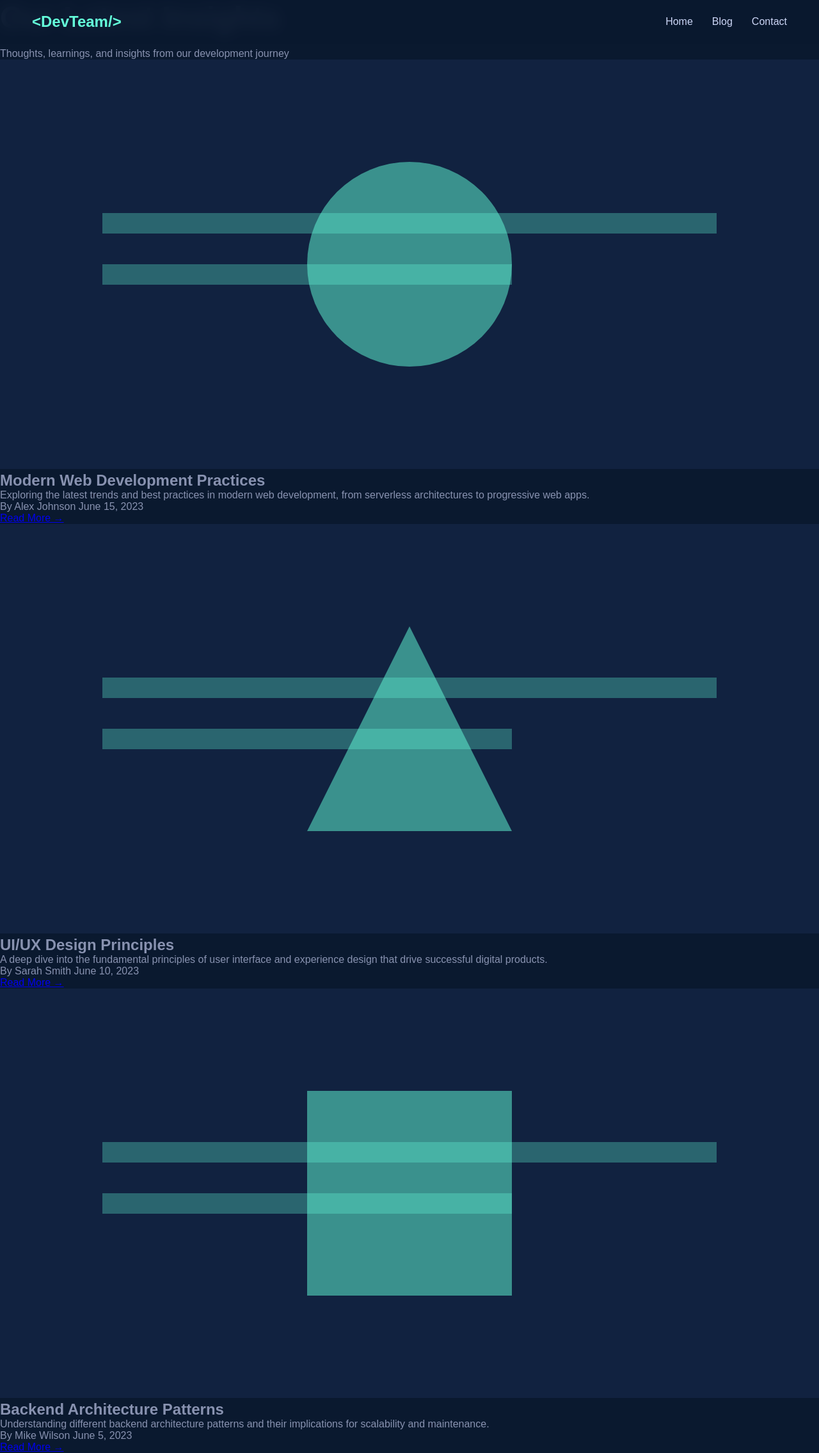
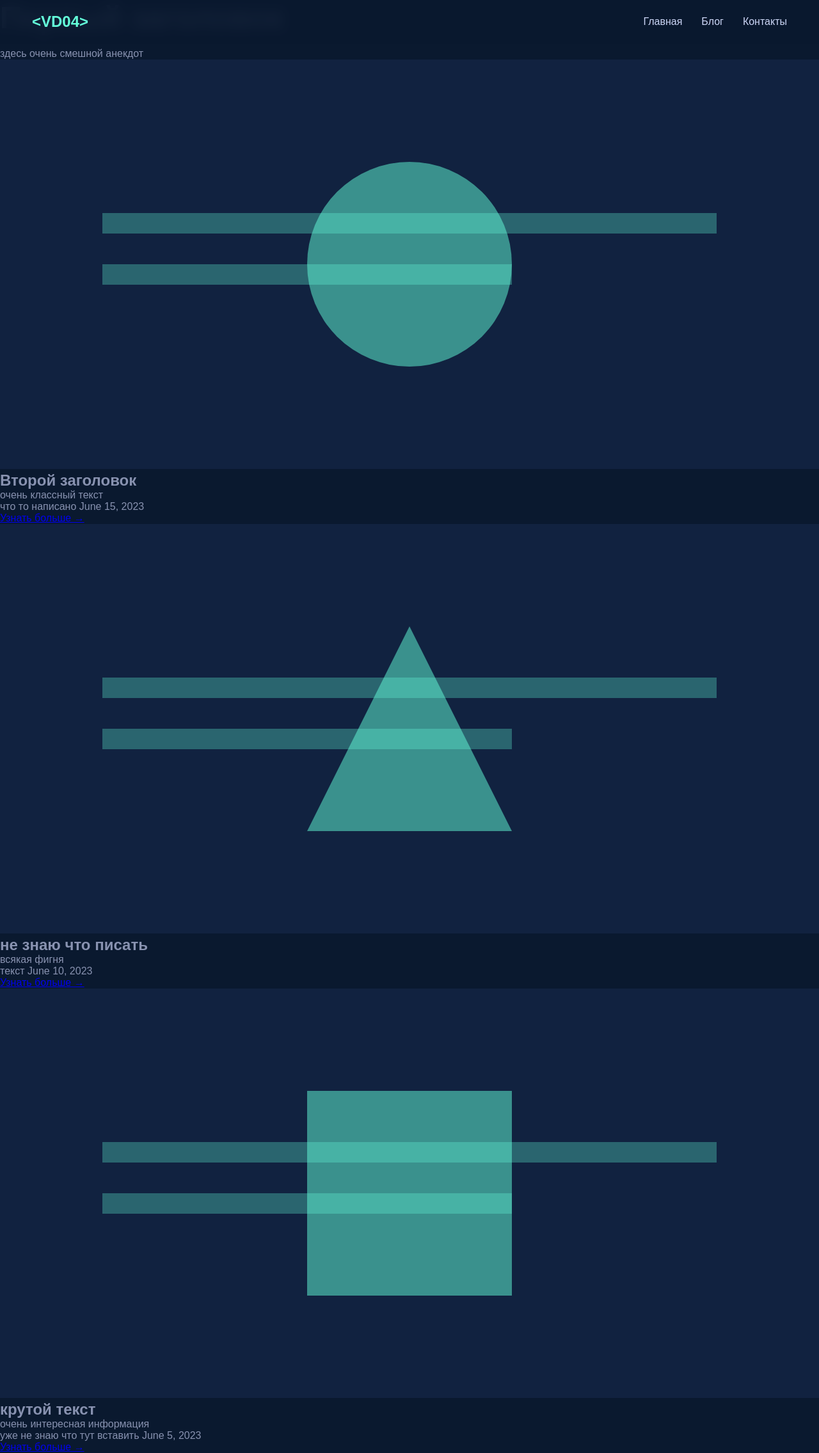
Before and after one commit to Jeff555max/VD_05_Flask_Jinja, a Flask app: page / in a window 1280 px wide. Shown: the whole page at 64% size. Run offline with Flask 3, Linux system fonts and the light colour scheme.

Commit message:
Update code

```diff
--- a/Flask1/templates/index.html
+++ b/Flask1/templates/index.html
@@ -1,7 +1,7 @@
 <!DOCTYPE html>
 <html>
 <head>
-    <link rel="stylesheet" href="{{ url_for('static', filename='css/style.css') }}">
+    <link rel="stylesheet" href="{{ url_for('static', filename='CSS/style.css') }}">
 
 </head>
 <body>
--- a/Flask2/templates/index.html
+++ b/Flask2/templates/index.html
@@ -9,19 +9,19 @@
 <body>
   <header class="header">
     <nav>
-      <div class="logo">&lt;DevTeam/&gt;</div>
+      <div class="logo">&lt;VD04&gt;</div>
       <div class="nav-links">
-        <a href="index.html">Home</a>
-        <a href="contact.html">Blog</a>
-        <a href="blog.html">Contact</a>
+        <a href="index.html">Главная</a>
+        <a href="contact.html">Блог</a>
+        <a href="blog.html">Контакты</a>
       </div>
     </nav>
   </header>
 
   <main class="blog-container">
     <div class="blog-header">
-      <h1>Our Latest Insights</h1>
-      <p>Thoughts, learnings, and insights from our development journey</p>
+      <h1>Первый заголовок</h1>
+      <p>здесь очень смешной анекдот</p>
     </div>
 
     <div class="blog-grid">
@@ -32,13 +32,13 @@
           <rect x="50" y="75" width="300" height="10" fill="#64ffda" opacity="0.3"/>
           <rect x="50" y="100" width="200" height="10" fill="#64ffda" opacity="0.3"/>
         </svg>
-        <h2 class="post-title">Modern Web Development Practices</h2>
-        <p class="post-excerpt">Exploring the latest trends and best practices in modern web development, from serverless architectures to progressive web apps.</p>
+        <h2 class="post-title">Второй заголовок</h2>
+        <p class="post-excerpt">очень классный текст</p>
         <div class="post-meta">
-          <span>By Alex Johnson</span>
+          <span>что то написано</span>
           <span>June 15, 2023</span>
         </div>
-        <a href="blog.html" class="read-more">Read More →</a>
+        <a href="blog.html" class="read-more">Узнать больше →</a>
       </article>
 
       <article class="blog-post">
@@ -48,13 +48,13 @@
           <rect x="50" y="75" width="300" height="10" fill="#64ffda" opacity="0.3"/>
           <rect x="50" y="100" width="200" height="10" fill="#64ffda" opacity="0.3"/>
         </svg>
-        <h2 class="post-title">UI/UX Design Principles</h2>
-        <p class="post-excerpt">A deep dive into the fundamental principles of user interface and experience design that drive successful digital products.</p>
+        <h2 class="post-title">не знаю что писать</h2>
+        <p class="post-excerpt">всякая фигня</p>
         <div class="post-meta">
-          <span>By Sarah Smith</span>
+          <span>текст</span>
           <span>June 10, 2023</span>
         </div>
-        <a href="blog.html" class="read-more">Read More →</a>
+        <a href="blog.html" class="read-more">Узнать больше →</a>
       </article>
 
       <article class="blog-post">
@@ -64,13 +64,13 @@
           <rect x="50" y="75" width="300" height="10" fill="#64ffda" opacity="0.3"/>
           <rect x="50" y="100" width="200" height="10" fill="#64ffda" opacity="0.3"/>
         </svg>
-        <h2 class="post-title">Backend Architecture Patterns</h2>
-        <p class="post-excerpt">Understanding different backend architecture patterns and their implications for scalability and maintenance.</p>
+        <h2 class="post-title">крутой текст</h2>
+        <p class="post-excerpt">очень интересная информация</p>
         <div class="post-meta">
-          <span>By Mike Wilson</span>
+          <span>уже не знаю что тут вставить</span>
           <span>June 5, 2023</span>
         </div>
-        <a href="blog.html" class="read-more">Read More →</a>
+        <a href="blog.html" class="read-more">Узнать больше →</a>
       </article>
     </div>
   </main>
```
Also changed, not shown: Flask1/static/CSS/ctyle.css (deleted, +0 -36 lines), Flask1/static/CSS/style.css (added, +45 -0 lines).
